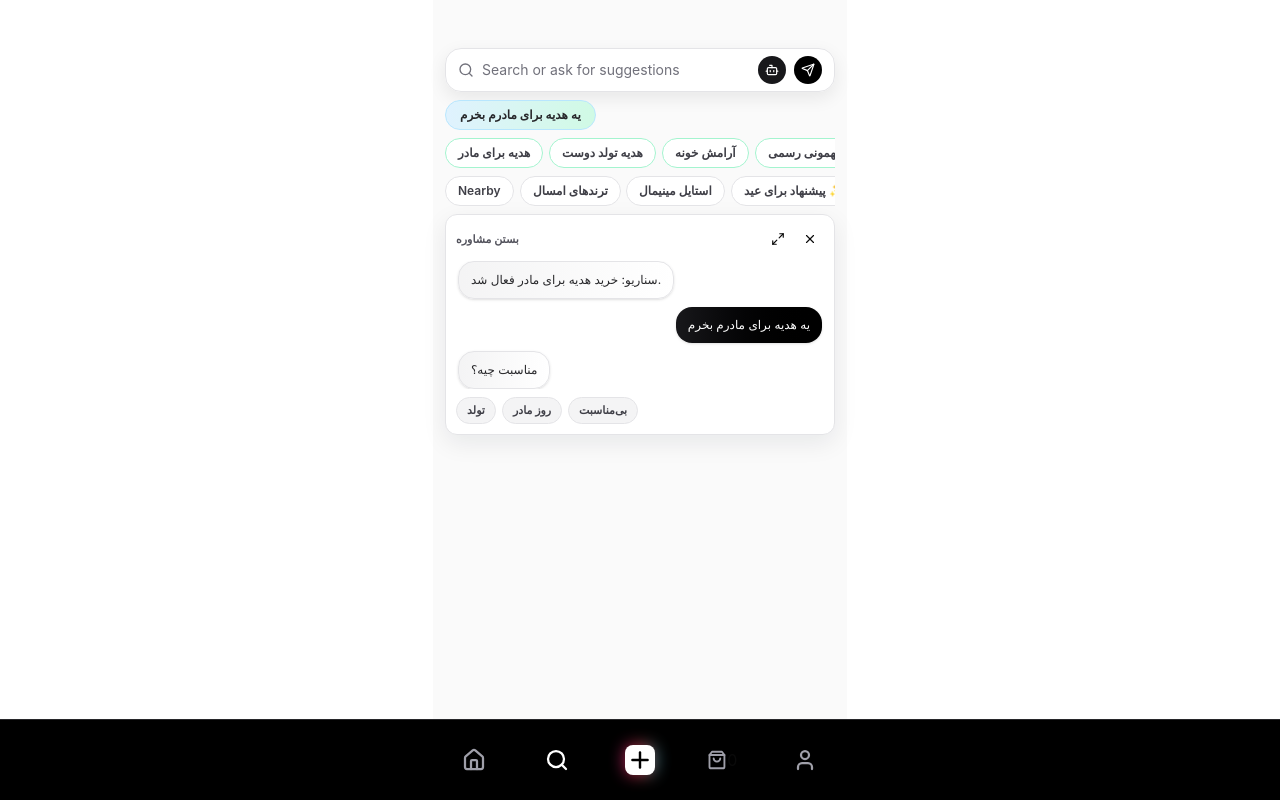
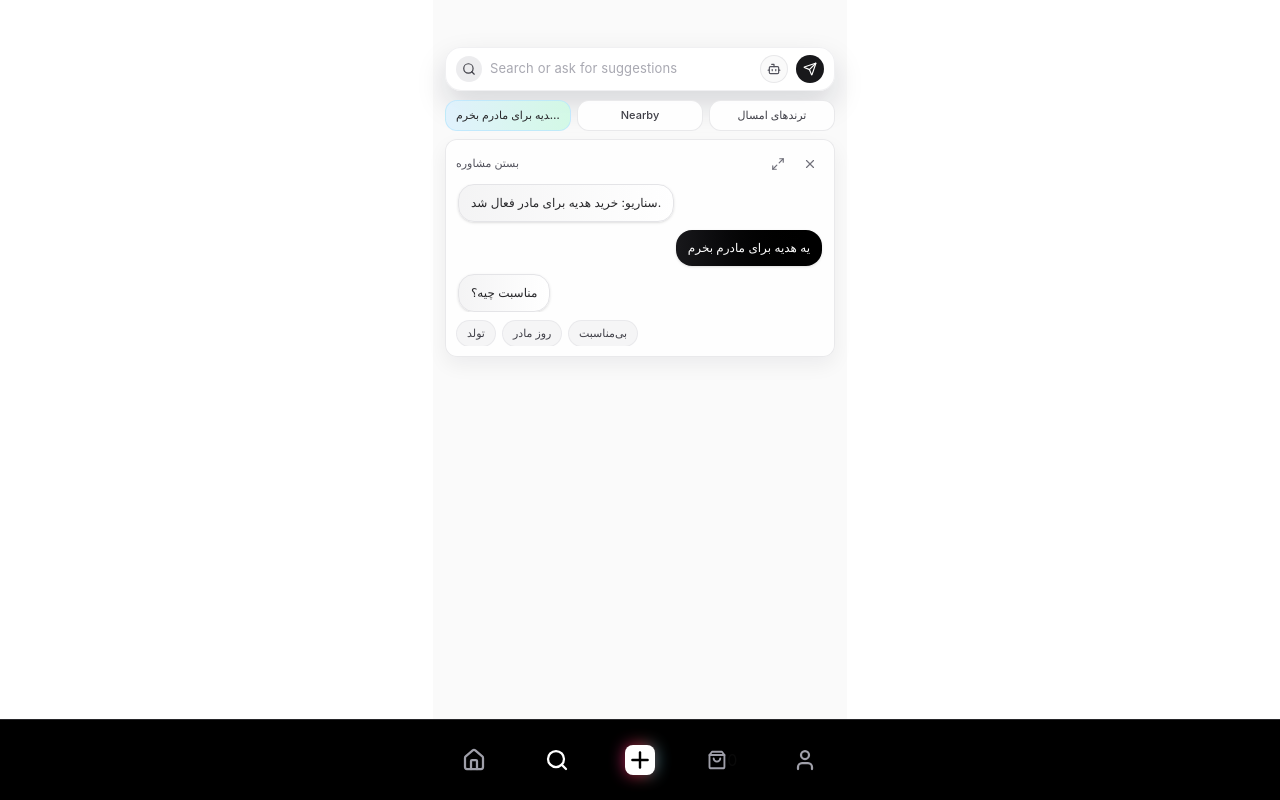
Before and after one commit to Mahdich75/Social-E-commerce-Platform, a React (Vite) app: page /discover in a window 1280 px wide. Both pictures are taken after a click on the button 772 px from the left and 70 px from the top of the page. Built offline with nearby package versions, Linux system fonts and the light colour scheme.

Commit message:
better search box

```diff
--- a/src/app/components/discover/DiscoverSearchAssistant.tsx
+++ b/src/app/components/discover/DiscoverSearchAssistant.tsx
@@ -1,4 +1,4 @@
-import { CSSProperties, FormEvent, useEffect, useRef } from 'react';
+import { CSSProperties, FormEvent, useEffect, useMemo, useRef } from 'react';
 import { Bot, Search, Send, Maximize2, Minimize2, X } from 'lucide-react';
 
 type AdvisorMessage = { id: string; role: 'assistant' | 'user'; text: string };
@@ -45,6 +45,12 @@ export function DiscoverSearchAssistant({
   onCloseAdvisor,
 }: DiscoverSearchAssistantProps) {
   const messagesScrollRef = useRef<HTMLDivElement | null>(null);
+  const compactQuickChips = useMemo(() => {
+    const unique = Array.from(new Set(quickChips.filter(Boolean)));
+    return unique.slice(0, 2);
+  }, [quickChips]);
+
+  const compactScenarioChip = useMemo(() => scenarioChips.find(Boolean) ?? '', [scenarioChips]);
 
   useEffect(() => {
     if (!advisorActive || advisorCollapsed) return;
@@ -56,24 +62,24 @@ export function DiscoverSearchAssistant({
 
   const advisorBody = (
     <>
-      <div className="mb-2 flex items-center justify-between">
+      <div className="mb-1.5 flex items-center justify-between">
         <button
           onClick={onToggleAdvisorCollapse}
-          className="text-[11px] font-semibold text-zinc-600 ui-pressable ui-focus-ring"
+          className="text-[11px] font-medium text-zinc-600 transition-colors duration-200 hover:text-zinc-800 ui-pressable ui-focus-ring"
         >
           {advisorCollapsed ? 'باز کردن مشاوره' : 'بستن مشاوره'}
         </button>
         <div className="flex items-center gap-1">
           <button
             onClick={onToggleAdvisorFullscreen}
-            className="w-7 h-7 rounded-full hover:bg-zinc-100 flex items-center justify-center ui-pressable ui-focus-ring"
+            className="w-7 h-7 rounded-full text-zinc-500 hover:bg-zinc-100 hover:text-zinc-800 transition-colors duration-200 flex items-center justify-center ui-pressable ui-focus-ring"
             aria-label={advisorFullscreen ? 'Exit fullscreen advisor' : 'Open fullscreen advisor'}
           >
             {advisorFullscreen ? <Minimize2 className="w-3.5 h-3.5" /> : <Maximize2 className="w-3.5 h-3.5" />}
           </button>
           <button
             onClick={onCloseAdvisor}
-            className="w-7 h-7 rounded-full hover:bg-zinc-100 flex items-center justify-center ui-pressable ui-focus-ring"
+            className="w-7 h-7 rounded-full text-zinc-500 hover:bg-zinc-100 hover:text-zinc-800 transition-colors duration-200 flex items-center justify-center ui-pressable ui-focus-ring"
             aria-label="Close advisor"
           >
             <X className="w-3.5 h-3.5" />
@@ -107,7 +113,7 @@ export function DiscoverSearchAssistant({
                 <button
                   key={item}
                   onClick={() => onContextChipPress(item)}
-                  className="shrink-0 rounded-full bg-zinc-100 border border-zinc-200 px-2.5 py-1 text-[11px] font-semibold text-zinc-700 ui-pressable ui-focus-ring"
+                  className="shrink-0 rounded-full bg-zinc-100/90 border border-zinc-200/70 px-2.5 py-1 text-[11px] font-medium text-zinc-700 transition-all duration-200 hover:bg-zinc-200/80 ui-pressable ui-focus-ring"
                 >
                   {item}
                 </button>
@@ -126,72 +132,71 @@ export function DiscoverSearchAssistant({
           className="px-3 pt-12 pb-2"
           style={
             {
-              '--discover-search-bg': 'var(--discover-surface, rgba(255,255,255,0.92))',
-              '--discover-search-shadow': 'var(--discover-shadow-soft, 0 6px 18px rgba(0,0,0,0.08))',
+              '--discover-search-bg': 'var(--discover-surface, rgba(255,255,255,0.96))',
+              '--discover-search-shadow': '0 10px 24px rgba(15,23,42,0.08)',
+              '--discover-search-shadow-focus': '0 14px 30px rgba(15,23,42,0.15)',
             } as CSSProperties
           }
         >
           <form
             onSubmit={onSubmit}
-            className="w-full h-11 rounded-2xl border border-zinc-200 flex items-center gap-2 px-3 text-left shadow-[var(--discover-search-shadow)] bg-[var(--discover-search-bg)] ui-focus-ring"
+            // Premium AI-entry treatment: single calm surface with soft elevation and no harsh field borders.
+            className="group w-full h-11 rounded-2xl border border-zinc-200/55 flex items-center gap-2 px-2.5 text-left shadow-[var(--discover-search-shadow)] bg-[var(--discover-search-bg)] transition-all duration-200 focus-within:shadow-[var(--discover-search-shadow-focus)] focus-within:-translate-y-[1px] ui-focus-ring"
           >
-            <Search className="w-4 h-4 text-zinc-500" />
+            <span className="w-6.5 h-6.5 rounded-full bg-zinc-100/85 text-zinc-500 flex items-center justify-center transition-colors duration-200 group-focus-within:bg-zinc-200/70 group-focus-within:text-zinc-700">
+              <Search className="w-3.5 h-3.5" />
+            </span>
             <input
               value={queryInput}
               onChange={(e) => onQueryInputChange(e.target.value)}
               placeholder="Search or ask for suggestions"
-              className="flex-1 bg-transparent text-sm outline-none placeholder:text-zinc-500"
+              className="flex-1 bg-transparent text-[13px] font-medium tracking-[0.01em] text-zinc-800 outline-none placeholder:text-zinc-400/90 placeholder:font-normal"
             />
             <button
               type="button"
               onClick={onStarterChipPress}
-              className="w-7 h-7 rounded-full bg-zinc-900 text-white flex items-center justify-center ui-pressable ui-focus-ring"
+              className="w-7 h-7 rounded-full border border-zinc-200/80 bg-white text-zinc-600 flex items-center justify-center transition-all duration-200 hover:text-zinc-900 hover:border-zinc-300 group-focus-within:bg-zinc-50 ui-pressable ui-focus-ring"
               aria-label="Open assistant"
             >
               <Bot className="w-3.5 h-3.5" />
             </button>
             <button
               type="submit"
-              className="w-7 h-7 rounded-full bg-black text-white flex items-center justify-center ui-pressable ui-focus-ring"
+              className="w-7 h-7 rounded-full bg-zinc-900 text-white flex items-center justify-center transition-all duration-200 hover:bg-black ui-pressable ui-focus-ring"
               aria-label="Submit search"
             >
               <Send className="w-3.5 h-3.5" />
             </button>
           </form>
 
-          <button
-            onClick={onStarterChipPress}
-            className="mt-2 rounded-full px-3.5 py-1.5 text-xs font-semibold text-zinc-800 border border-sky-200 bg-gradient-to-r from-sky-100 to-emerald-100 ui-pressable ui-focus-ring"
-          >
-            {starterChip}
-          </button>
-
-          <div className="mt-2 flex items-center gap-1.5 overflow-x-auto no-scrollbar">
-            {scenarioChips.map((chip) => (
-              <button
-                key={`scenario-${chip}`}
-                onClick={() => onScenarioChipPress(chip)}
-                className="shrink-0 rounded-full bg-white border border-emerald-200 px-3 py-1.5 text-xs font-semibold text-zinc-700 ui-pressable ui-focus-ring"
-              >
-                {chip}
-              </button>
-            ))}
-          </div>
-
-          <div className="mt-2 flex items-center gap-1.5 overflow-x-auto no-scrollbar">
-            {quickChips.map((chip) => (
+          <div className="mt-2 grid grid-cols-3 gap-1.5">
+            <button
+              onClick={onStarterChipPress}
+              className="min-w-0 rounded-xl px-2.5 py-1.5 text-[11px] font-medium text-zinc-800 border border-sky-200/75 bg-gradient-to-r from-sky-100/90 to-emerald-100/90 transition-all duration-200 hover:from-sky-100 hover:to-emerald-100 ui-pressable ui-focus-ring"
+            >
+              <span className="block truncate">{starterChip}</span>
+            </button>
+            {compactQuickChips.map((chip) => (
               <button
                 key={chip}
                 onClick={() => onQuickChipPress(chip)}
-                className="shrink-0 rounded-full bg-white border border-zinc-200 px-3 py-1.5 text-xs font-semibold text-zinc-700 ui-pressable ui-focus-ring"
+                className="min-w-0 rounded-xl bg-white/95 border border-zinc-200/80 px-2.5 py-1.5 text-[11px] font-medium text-zinc-700 transition-all duration-200 hover:bg-zinc-100/80 ui-pressable ui-focus-ring"
               >
-                {chip}
+                <span className="block truncate">{chip}</span>
               </button>
             ))}
+            {compactQuickChips.length < 2 && compactScenarioChip ? (
+              <button
+                onClick={() => onScenarioChipPress(compactScenarioChip)}
+                className="min-w-0 rounded-xl bg-white/95 border border-emerald-200/80 px-2.5 py-1.5 text-[11px] font-medium text-zinc-700 transition-all duration-200 hover:bg-emerald-50/70 ui-pressable ui-focus-ring"
+              >
+                <span className="block truncate">{compactScenarioChip}</span>
+              </button>
+            ) : null}
           </div>
 
           {advisorActive && !advisorFullscreen && (
-            <div className="mt-2 rounded-xl border border-zinc-200 bg-white p-2.5 ui-surface">
+            <div className="mt-2 rounded-xl border border-zinc-200/80 bg-white/95 p-2.5 shadow-[0_8px_20px_rgba(15,23,42,0.06)] ui-surface">
               {advisorBody}
             </div>
           )}
```
Also changed, not shown: src/app/pages/Discover.tsx (+106 -26 lines), 15 other files (tests, documents, lock files or other folders).
